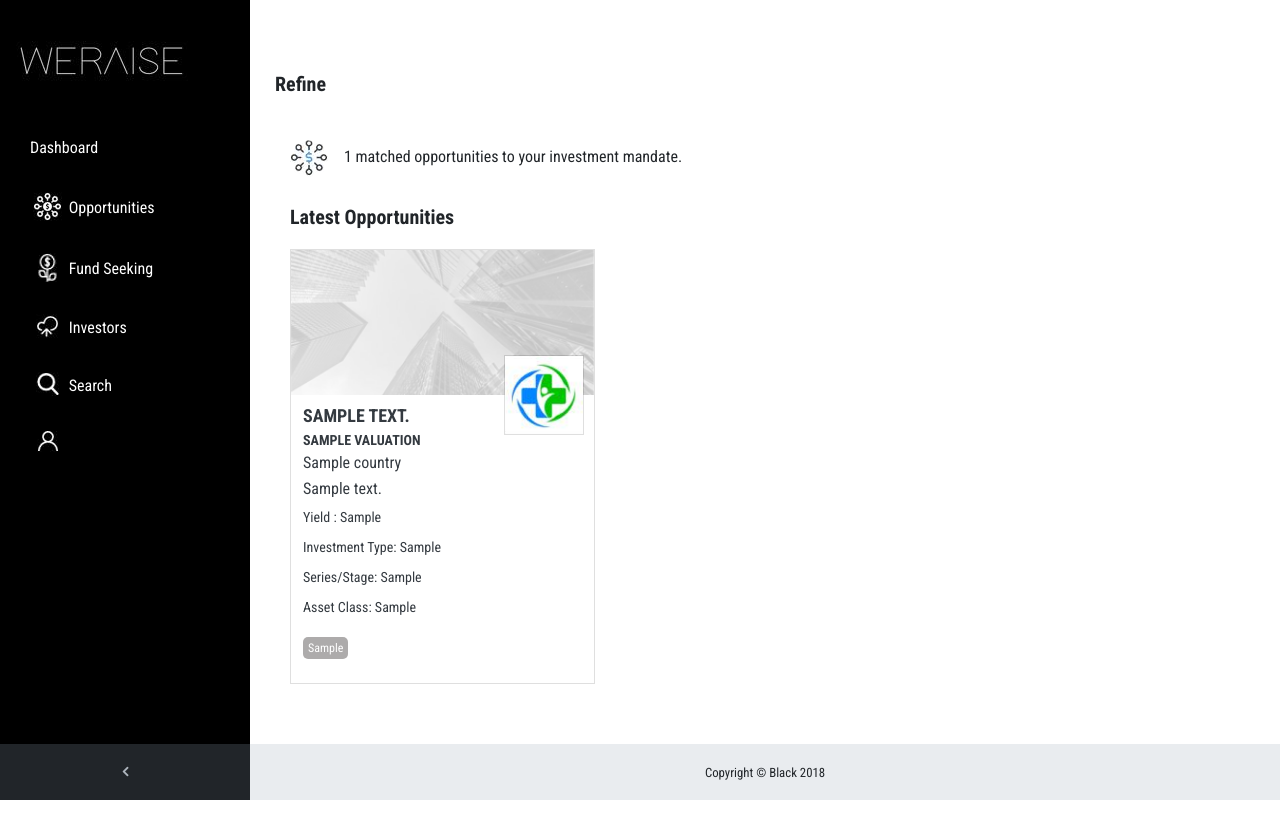
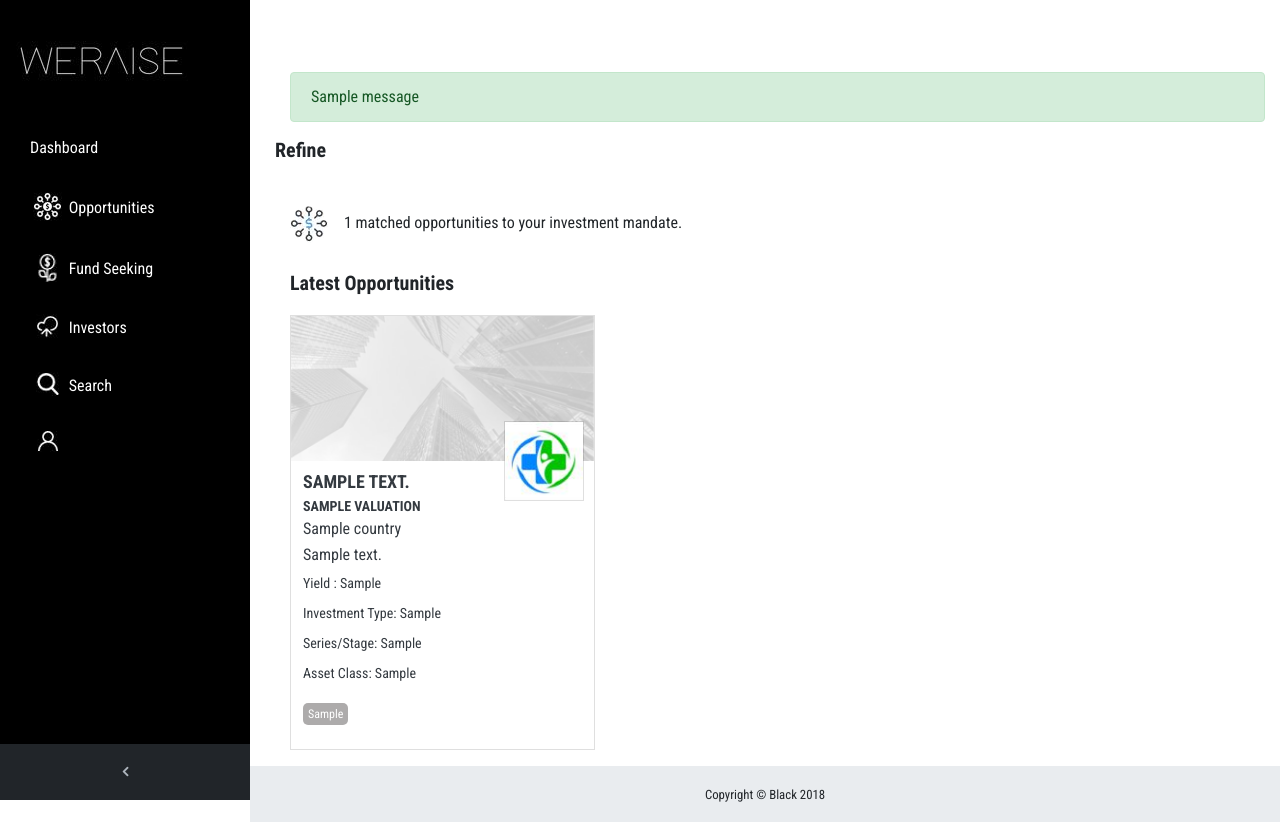
Before and after one commit to amykochu/Black, a Django app: template listing/templates/dashboard.html in a window 1280 px wide. Before the commit the page ends 800 px from the top, so only its background shows below. Run offline with Django 3.2, Linux system fonts and the light colour scheme; the template is opened without the code that fills it: most values are stand-ins (such as "Sample title", 1, 10 or a date in 2020); one stand-in notice (Sample message) is shown; some libraries are stand-ins or nearby versions.

Commit message:
Success message added on upload's

```diff
--- a/listing/templates/dashboard.html
+++ b/listing/templates/dashboard.html
@@ -1,6 +1,15 @@
 {% extends 'base.html' %}
 {% load static %}
 {% block content %}
+
+{% if messages %}
+    {% for msg in messages %}
+        <div class="alert alert-{{msg.level_tag}}" role="alert">
+        {{msg.message}}
+        </div>
+    {% endfor %}
+{% endif %}
+
       <!-- Breadcrumbs-->
 
       <!-- Icon Cards-->
--- a/listing/templates/upload.html
+++ b/listing/templates/upload.html
@@ -1,7 +1,6 @@
 {% extends 'base.html' %}
 {% load static %}
 {% block content %}
-
         	<div class="row">
 		        <div class="col-xl-6	 col-sm-8 mb-3">
 		          <div class="text-dark bg-white o-hidden h-100">
@@ -247,13 +246,14 @@ $('select').multiselect({
 
          });
       },1000);
-     $("#id_sector").change(function()
+
+   });
+    $("#id_sector").change(function()
     {
       setTimeout(function()
       {
          $("#id_sub_sector").multiselect('rebuild');
       },1000);
     });
-    });
 </script>
 {% endblock %}
--- a/listing/views.py
+++ b/listing/views.py
@@ -1,6 +1,7 @@
 import operator
 from functools import reduce
 
+from django.contrib import messages
 from django.shortcuts import render, redirect
 from django.views import View
 from django.db.models import Q
@@ -82,7 +83,7 @@ class OpportunityUploadView(View):
                 obj.revenue_json_data = json_data
                 obj.save()
             # match_data = FindMatch(obj)
-            # return render(request, 'results.html', {'match_data': match_data})
+            messages.success(request, 'Opportunity data has been uploaded successfully.')
             return redirect('/')
         return render(request, 'upload.html', {'form': form, 'opportunity': True, 'json_data': json_data})
 
@@ -112,6 +113,7 @@ class MandateUploadView(View):
             obj.user = request.user
             obj.save()
             form.save_m2m()
+            messages.success(request, 'Mandate data has been uploaded successfully.')
             return redirect('/')
             # match_data = match(obj)
             # return render(request, 'dashboard.html', {'result': match_data, 'dashboard': True,
```
